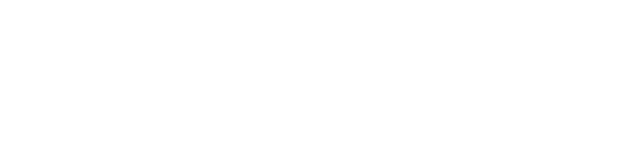
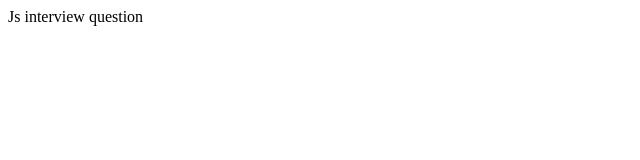
Before and after one commit to baonguyen2310/f0, a plain HTML site: page f0.html in a window 1280 px wide. Shown: the whole page, without its empty margins (0-640 px from the left). Drawn offline with Linux system fonts and the light colour scheme.

Commit message:
js interview

```diff
--- a/f0.html
+++ b/f0.html
@@ -4,6 +4,6 @@
 		<title>F0</title>
 	</head>
 	<body>
-
+		<div>Js interview question</div>
 	</body>
 </html>
```
